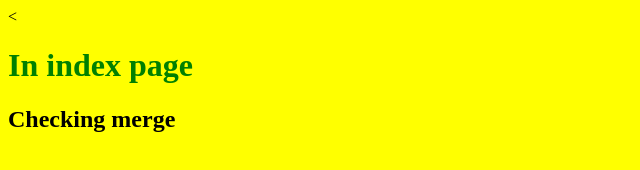
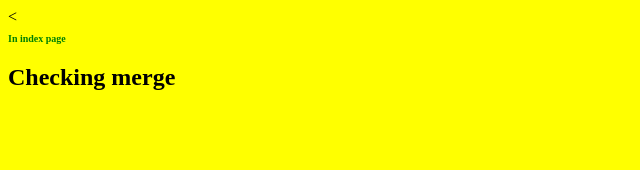
Before and after one commit to Narendhra-R/MergeDemo, a plain HTML site: page index.html in a window 1280 px wide. Shown: the whole page, without its empty margins (0-640 px from the left). Drawn offline with Linux system fonts and the light colour scheme.

Commit message:
added font weight

```diff
--- a/feature-2.css
+++ b/feature-2.css
@@ -1,4 +1,6 @@
 h1
 {
   color:green;
+  font-size: 10px;
+  font-weight: bold;
 }
```
